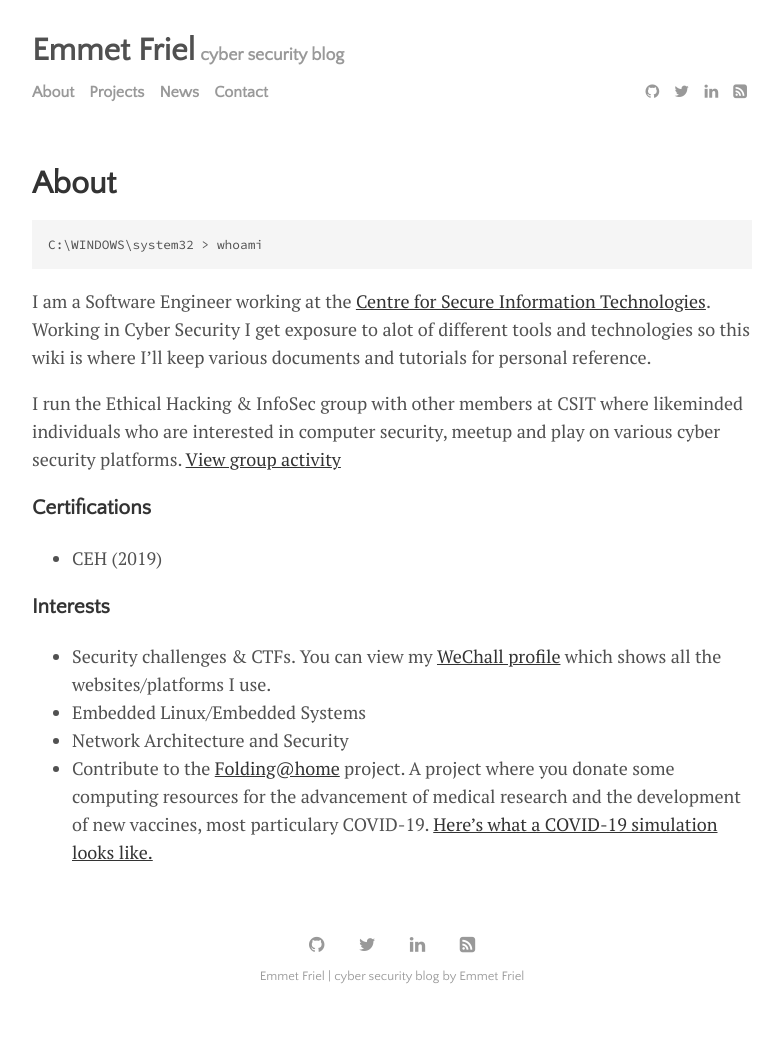
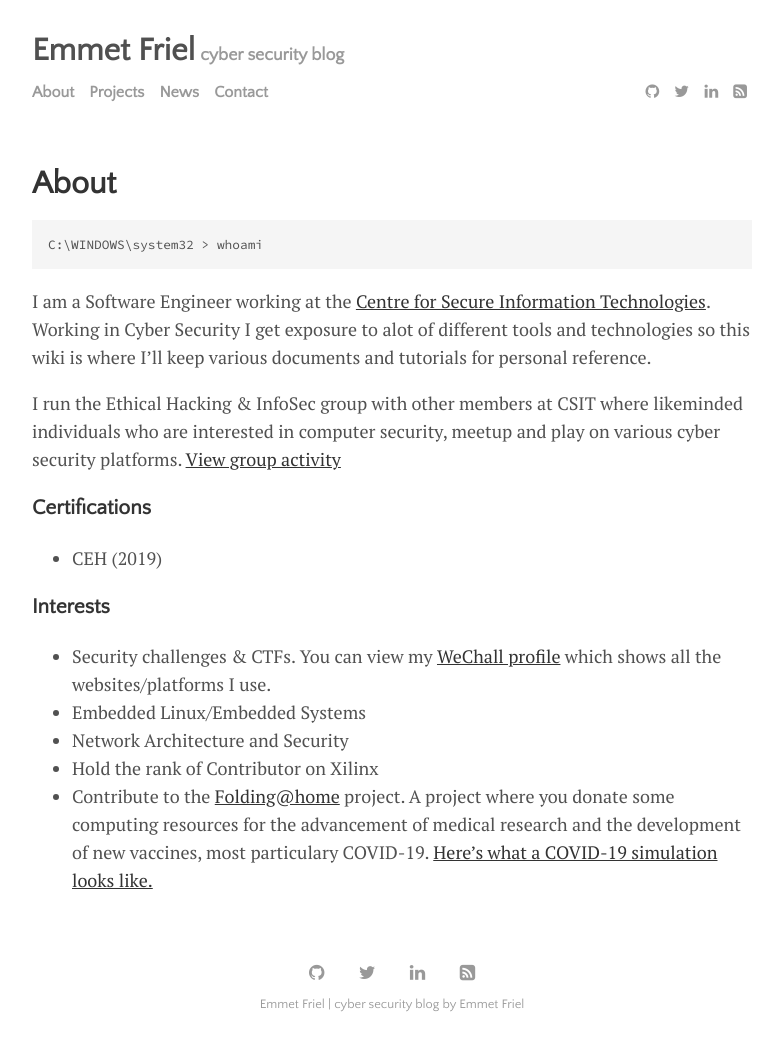
Before and after one commit to efriel94/ef_blog, a Jekyll site: the page built from menu/about.md, in a window 1280 px wide. Shown: the whole page, without its empty margins (248-1029 px from the left). Built offline with Jekyll 4.4.1, drawn with Linux system fonts in a browser that asks for light colours; before the commit the page ends 1022 px from its top, so only the background shows below that.

Commit message:
Updated about.md, added contributor on xilinx

```diff
--- a/menu/about.md
+++ b/menu/about.md
@@ -18,4 +18,5 @@ I run the Ethical Hacking & InfoSec group with other members at CSIT where likem
 - Security challenges & CTFs. You can view my [WeChall profile](https://www.wechall.net/profile/un5h4d0w) which shows all the websites/platforms I use.
 - Embedded Linux/Embedded Systems
 - Network Architecture and Security
+- Hold the rank of Contributor on Xilinx
 - Contribute to the <a href="https://stats.foldingathome.org/donor/73291172" target="_blank">Folding@home</a> project. A project where you donate some computing resources for the advancement of medical research and the development of new vaccines, most particulary COVID-19. <a href="{{ site.github.url}}/assets/img/foldingathome.png">Here's what a COVID-19 simulation looks like.</a>
```
